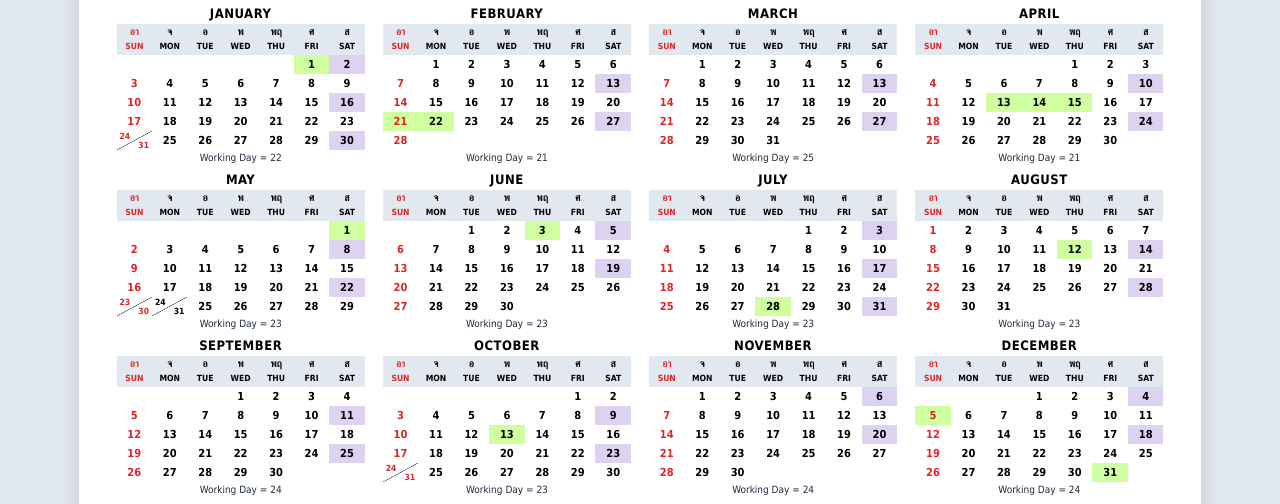
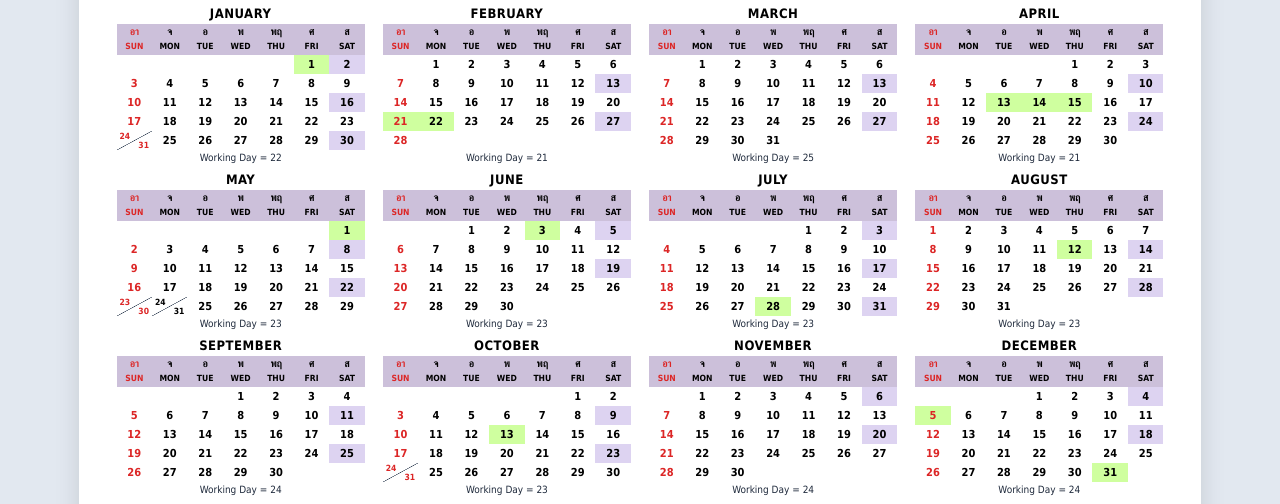
Before and after one commit to gano3011-maker/company-calendar, a plain HTML site: page index.html in a window 1280 px wide. Shown: the part 232-736 px from the top of the page. Drawn offline with Linux system fonts and the light colour scheme; a web font is replaced by a local one.

Commit message:
Update index.html

```diff
--- a/index.html
+++ b/index.html
@@ -146,15 +146,16 @@
       line-height: 19px;
       font-size: 11px;
     }
+    /* แถบหัวตารางแต่ละเดือนสีม่วงเหมือนไฟล์ต้นฉบับ */
     .month-table tr.th-th th {
-      background: #e2e8f0;
+      background: #CCC0DA;
       font-size: 10px;
       font-weight: bold;
       height: 15px;
       line-height: 15px;
     }
     .month-table tr.th-en th {
-      background: #e2e8f0;
+      background: #CCC0DA;
       font-size: 8.5px;
       font-weight: bold;
       height: 14px;
```
